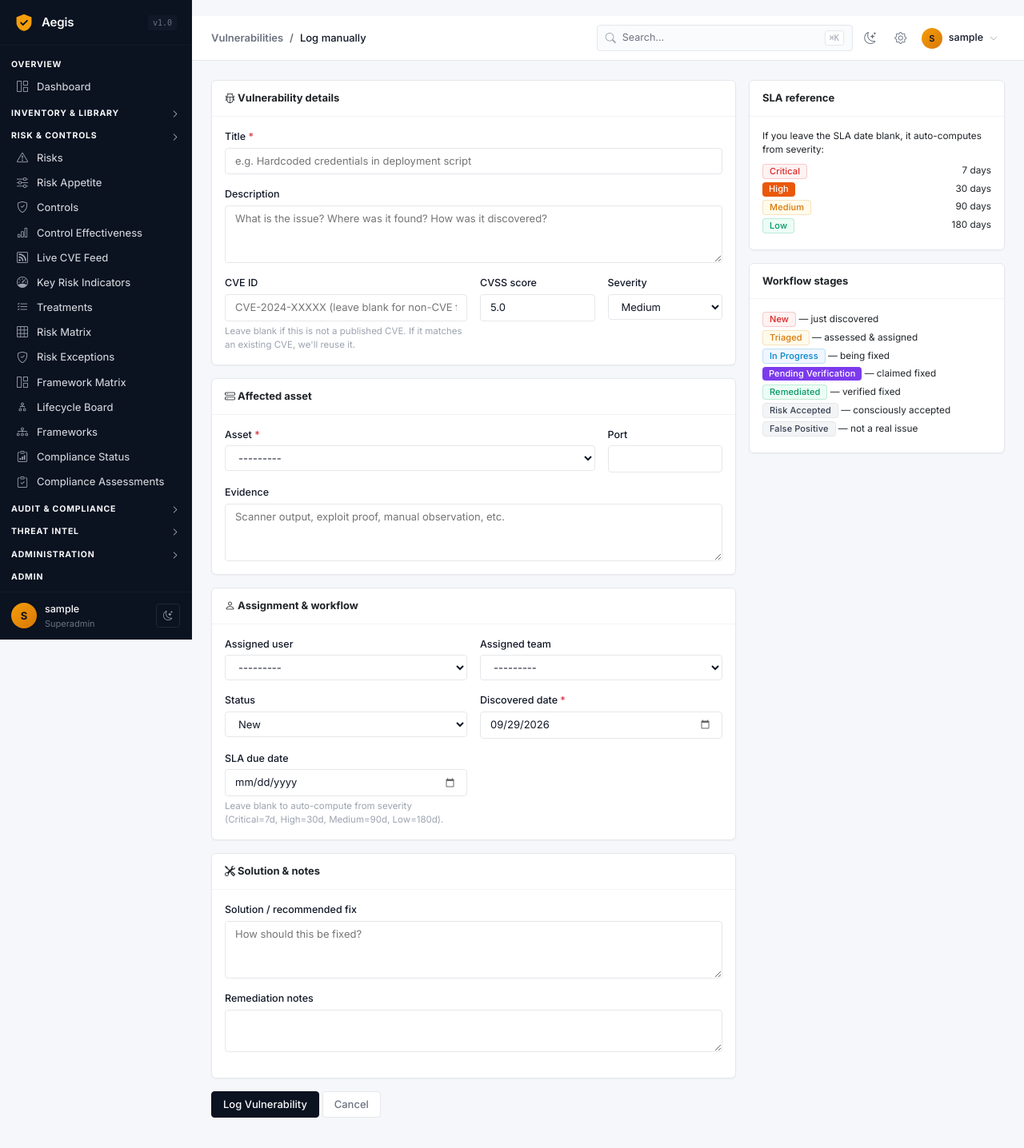
After one commit to SujalAdhikari-Hacker/GRC-Nexus, a Django app: page /vulnerabilities/manual/new/ in a window 1280 px wide. The commit adds this page. Shown: the whole page at 80% size. Run offline with Django 4.2, Linux system fonts and the light colour scheme; the visitor is signed in with stand-in values (Sample User, id 1); data comes from the database, SQL or seed files in the repository; data that the repository does not hold is empty; some libraries are stand-ins or nearby versions.

Commit message:
Add manual vulnerability entry with workflow, SLA, assignment, solution

```diff
--- a/app/templates/base.html
+++ b/app/templates/base.html
@@ -137,6 +137,12 @@
             </a>
             <a href="{% url 'vulnerabilities:finding_list' %}" class="sidebar-link toggle-item" data-section="risk" style="display: none;">
                 <i class="bi bi-bug"></i><span>Vulnerabilities</span>
+            </a>
+            <a href="{% url 'vulnerabilities:manual_create' %}" class="sidebar-link" style="display: flex;">
+                <i class="bi bi-plus-square"></i><span>Log Vulnerability</span>
+            </a>
+                        <a href="{% url 'vulnerabilities:manual_create' %}" class="sidebar-link toggle-item" data-section="risk" style="display: none;">
+                <i class="bi bi-plus-square"></i><span>Log Vulnerability</span>
             </a>
                         <a href="{% url 'vulnerabilities:live_feed' %}" class="sidebar-link toggle-item" data-section="risk" style="display: none;">
                 <i class="bi bi-rss"></i><span>Live CVE Feed</span>
--- /dev/null
+++ b/app/templates/vulnerabilities/manual_entry.html
@@ -0,0 +1,154 @@
+{% extends "base.html" %}
+{% block title %}Log Vulnerability{% endblock %}
+{% block breadcrumb %}
+<nav aria-label="breadcrumb">
+  <ol class="breadcrumb mb-0">
+    <li class="breadcrumb-item"><a href="{% url 'vulnerabilities:finding_list' %}">Vulnerabilities</a></li>
+    <li class="breadcrumb-item active">Log manually</li>
+  </ol>
+</nav>
+{% endblock %}
+
+{% block content %}
+<div class="row g-3">
+    <div class="col-md-8">
+        <form method="post">
+            {% csrf_token %}
+            {% if form.non_field_errors %}<div class="alert alert-danger">{{ form.non_field_errors }}</div>{% endif %}
+
+            <div class="card mb-3">
+                <div class="card-header bg-white"><strong><i class="bi bi-bug"></i> Vulnerability details</strong></div>
+                <div class="card-body">
+                    <div class="mb-3">
+                        <label class="form-label">Title <span class="text-danger">*</span></label>
+                        {{ form.title }}
+                        {% if form.title.errors %}<div class="text-danger small">{{ form.title.errors }}</div>{% endif %}
+                    </div>
+
+                    <div class="mb-3">
+                        <label class="form-label">Description</label>
+                        {{ form.description }}
+                    </div>
+
+                    <div class="row g-3">
+                        <div class="col-md-6">
+                            <label class="form-label">CVE ID</label>
+                            {{ form.cve_id }}
+                            <div class="form-text small">Leave blank if this is not a published CVE. If it matches an existing CVE, we'll reuse it.</div>
+                        </div>
+                        <div class="col-md-3">
+                            <label class="form-label">CVSS score</label>
+                            {{ form.cvss_score }}
+                        </div>
+                        <div class="col-md-3">
+                            <label class="form-label">Severity</label>
+                            {{ form.cvss_severity }}
+                        </div>
+                    </div>
+                </div>
+            </div>
+
+            <div class="card mb-3">
+                <div class="card-header bg-white"><strong><i class="bi bi-hdd-stack"></i> Affected asset</strong></div>
+                <div class="card-body">
+                    <div class="row g-3">
+                        <div class="col-md-9">
+                            <label class="form-label">Asset <span class="text-danger">*</span></label>
+                            {{ form.asset }}
+                            {% if form.asset.errors %}<div class="text-danger small">{{ form.asset.errors }}</div>{% endif %}
+                        </div>
+                        <div class="col-md-3">
+                            <label class="form-label">Port</label>
+                            {{ form.port }}
+                        </div>
+                    </div>
+                    <div class="mt-3">
+                        <label class="form-label">Evidence</label>
+                        {{ form.evidence }}
+                    </div>
+                </div>
+            </div>
+
+            <div class="card mb-3">
+                <div class="card-header bg-white"><strong><i class="bi bi-person"></i> Assignment & workflow</strong></div>
+                <div class="card-body">
+                    <div class="row g-3">
+                        <div class="col-md-6">
+                            <label class="form-label">Assigned user</label>
+                            {{ form.assigned_to }}
+                        </div>
+                        <div class="col-md-6">
+                            <label class="form-label">Assigned team</label>
+                            {{ form.assigned_team }}
+                        </div>
+                        <div class="col-md-6">
+                            <label class="form-label">Status</label>
+                            {{ form.status }}
+                        </div>
+                        <div class="col-md-6">
+                            <label class="form-label">Discovered date <span class="text-danger">*</span></label>
+                            {{ form.discovered_date }}
+                        </div>
+                        <div class="col-md-6">
+                            <label class="form-label">SLA due date</label>
+                            {{ form.sla_due_date }}
+                            <div class="form-text small">{{ form.sla_due_date.help_text }}</div>
+                        </div>
+                    </div>
+                </div>
+            </div>
+
+            <div class="card mb-3">
+                <div class="card-header bg-white"><strong><i class="bi bi-tools"></i> Solution & notes</strong></div>
+                <div class="card-body">
+                    <div class="mb-3">
+                        <label class="form-label">Solution / recommended fix</label>
+                        {{ form.solution }}
+                    </div>
+                    <div class="mb-3">
+                        <label class="form-label">Remediation notes</label>
+                        {{ form.remediation_notes }}
+                    </div>
+                </div>
+            </div>
+
+            <button type="submit" class="btn btn-dark">Log Vulnerability</button>
+            <a href="{% url 'vulnerabilities:finding_list' %}" class="btn btn-outline-secondary">Cancel</a>
+        </form>
+    </div>
+
+    <div class="col-md-4">
+        <div class="card sticky-top" style="top:1rem;">
+            <div class="card-header bg-white"><strong>SLA reference</strong></div>
+            <div class="card-body small">
+                <p class="mb-2">If you leave the SLA date blank, it auto-computes from severity:</p>
+                <div class="d-flex justify-content-between mb-1"><span class="badge bg-danger">Critical</span><span>7 days</span></div>
+                <div class="d-flex justify-content-between mb-1"><span class="badge" style="background:#EA580C; color:#fff;">High</span><span>30 days</span></div>
+                <div class="d-flex justify-content-between mb-1"><span class="badge bg-warning text-dark">Medium</span><span>90 days</span></div>
+                <div class="d-flex justify-content-between mb-1"><span class="badge bg-success">Low</span><span>180 days</span></div>
+            </div>
+        </div>
+
+        <div class="card mt-3">
+            <div class="card-header bg-white"><strong>Workflow stages</strong></div>
+            <div class="card-body small">
+                <div class="mb-1"><span class="badge bg-danger">New</span> — just discovered</div>
+                <div class="mb-1"><span class="badge bg-warning text-dark">Triaged</span> — assessed & assigned</div>
+                <div class="mb-1"><span class="badge bg-info text-dark">In Progress</span> — being fixed</div>
+                <div class="mb-1"><span class="badge" style="background:#7C3AED; color:#fff;">Pending Verification</span> — claimed fixed</div>
+                <div class="mb-1"><span class="badge bg-success">Remediated</span> — verified fixed</div>
+                <div class="mb-1"><span class="badge bg-secondary">Risk Accepted</span> — consciously accepted</div>
+                <div class="mb-1"><span class="badge bg-secondary">False Positive</span> — not a real issue</div>
+            </div>
+        </div>
+    </div>
+</div>
+
+<style>
+    input[type="text"], input[type="date"], input[type="number"], select, textarea {
+        width: 100%; padding: .375rem .75rem;
+        border: 1px solid var(--border); border-radius: var(--r-sm);
+        background: var(--surface); color: var(--text); font-size: 13px;
+    }
+</style>
+{% endblock %}
--- a/app/vulnerabilities/forms.py
+++ b/app/vulnerabilities/forms.py
@@ -1 +1,80 @@
-# Part 2 will fill this in
+from datetime import timedelta
+
+from django import forms
+from django.utils import timezone
+
+from .models import Vulnerability, Finding
+
+
+class ManualVulnerabilityForm(forms.Form):
+    """
+    Combined manual entry: creates a Vulnerability record + a Finding on an asset.
+    """
+    # ---- Vulnerability fields ----
+    title = forms.CharField(
+        max_length=500,
+        widget=forms.TextInput(attrs={'placeholder': 'e.g. Hardcoded credentials in deployment script'}),
+        help_text='Short name for the vulnerability'
+    )
+    description = forms.CharField(
+        required=False,
+        widget=forms.Textarea(attrs={'rows': 3, 'placeholder': 'What is the issue? Where was it found? How was it discovered?'})
+    )
+    cve_id = forms.CharField(
+        max_length=50, required=False,
+        widget=forms.TextInput(attrs={'placeholder': 'CVE-2024-XXXXX (leave blank for non-CVE findings)'})
+    )
+    cvss_score = forms.DecimalField(
+        max_digits=3, decimal_places=1, min_value=0, max_value=10,
+        initial=5.0
+    )
+    cvss_severity = forms.ChoiceField(
+        choices=Vulnerability.SEVERITY_CHOICES, initial='medium'
+    )
+
+    # ---- Finding fields ----
+    asset = forms.ModelChoiceField(queryset=None)
+    port = forms.CharField(max_length=20, required=False)
+    evidence = forms.CharField(
+        required=False,
+        widget=forms.Textarea(attrs={'rows': 3, 'placeholder': 'Scanner output, exploit proof, manual observation, etc.'})
+    )
+
+    assigned_to = forms.ModelChoiceField(queryset=None, required=False)
+    assigned_team = forms.ModelChoiceField(queryset=None, required=False)
+
+    status = forms.ChoiceField(choices=Finding.STATUS_CHOICES, initial='new')
+    discovered_date = forms.DateField(
+        widget=forms.DateInput(attrs={'type': 'date'}), initial=timezone.now().date
+    )
+    sla_due_date = forms.DateField(
+        required=False, widget=forms.DateInput(attrs={'type': 'date'}),
+        help_text='Leave blank to auto-compute from severity (Critical=7d, High=30d, Medium=90d, Low=180d).'
+    )
+    solution = forms.CharField(
+        required=False,
+        widget=forms.Textarea(attrs={'rows': 3, 'placeholder': 'How should this be fixed?'})
+    )
+    remediation_notes = forms.CharField(
+        required=False,
+        widget=forms.Textarea(attrs={'rows': 2})
+    )
+
+    def __init__(self, *args, **kwargs):
+        super().__init__(*args, **kwargs)
+        from assets.models import Asset
+        from core.models import User, Department
+
+        self.fields['asset'].queryset = Asset.objects.filter(is_active=True).order_by('asset_id')
+        self.fields['assigned_to'].queryset = User.objects.filter(is_active=True).order_by('username')
+        self.fields['assigned_team'].queryset = Department.objects.all().order_by('name')
+
+    def clean(self):
+        cleaned = super().clean()
+        cve_id = (cleaned.get('cve_id') or '').strip()
+        if cve_id:
+            # Check for existing CVE
+            existing = Vulnerability.objects.filter(cve_id__iexact=cve_id).first()
+            if existing:
+                cleaned['existing_vulnerability'] = existing
+        return cleaned
--- a/app/vulnerabilities/urls.py
+++ b/app/vulnerabilities/urls.py
@@ -4,6 +4,7 @@ from .views import (
     VulnerabilityListView, VulnerabilityDetailView,
     enrich_vulnerability_view, cascade_finding_view,
     LiveCVEFeedView,
+    ManualVulnerabilityCreateView,
 )
 
 app_name = 'vulnerabilities'
@@ -11,6 +12,7 @@ app_name = 'vulnerabilities'
 urlpatterns = [
     path('', FindingListView.as_view(), name='finding_list'),
     path('live/', LiveCVEFeedView.as_view(), name='live_feed'),
+    path('manual/new/', ManualVulnerabilityCreateView.as_view(), name='manual_create'),
     path('findings/<int:pk>/', FindingDetailView.as_view(), name='finding_detail'),
     path('findings/<int:pk>/create-risk/', cascade_finding_view, name='finding_cascade'),
     path('cves/', VulnerabilityListView.as_view(), name='vulnerability_list'),
--- a/app/vulnerabilities/views.py
+++ b/app/vulnerabilities/views.py
@@ -220,3 +220,72 @@ class LiveCVEFeedView(LoginRequiredMixin, ListView):
         ctx['kev_filter'] = self.request.GET.get('kev', '')
         ctx['days_filter'] = self.request.GET.get('days', '')
         return ctx
+
+
+# ============================================================
+# MANUAL VULNERABILITY ENTRY
+# ============================================================
+
+from django.contrib.auth.mixins import LoginRequiredMixin as _LRM5
+from django.views.generic import FormView as _FV5
+from django.urls import reverse_lazy as _RL5
+from .forms import ManualVulnerabilityForm
+from django.utils import timezone as _tz5
+
+
+class ManualVulnerabilityCreateView(_LRM5, _FV5):
+    form_class = ManualVulnerabilityForm
+    template_name = 'vulnerabilities/manual_entry.html'
+    success_url = _RL5('vulnerabilities:finding_list')
+
+    def form_valid(self, form):
+        data = form.cleaned_data
+
+        # Reuse existing vulnerability if CVE matches, else create new
+        existing = data.get('existing_vulnerability')
+        if existing:
+            vuln = existing
+        else:
+            cve_id = (data.get('cve_id') or '').strip() or None
+            vuln = Vulnerability.objects.create(
+                cve_id=cve_id,
+                title=data['title'][:500],
+                description=data.get('description', ''),
+                cvss_score=data['cvss_score'],
+                cvss_severity=data['cvss_severity'],
+                source='manual',
+            )
+
+        # Compute SLA if not given
+        sla = data.get('sla_due_date')
+        if not sla:
+            from datetime import timedelta
+            days = Finding.SLA_DAYS.get(data['cvss_severity'], 90)
+            sla = data['discovered_date'] + timedelta(days=days)
+
+        finding = Finding(
+            vulnerability=vuln,
+            asset=data['asset'],
+            owner_dept=data['asset'].owner_dept,
+            port=data.get('port', ''),
+            evidence=data.get('evidence', ''),
+            status=data['status'],
+            discovered_date=data['discovered_date'],
+            sla_due_date=sla,
+            assigned_to=data.get('assigned_to'),
+            assigned_team=data.get('assigned_team'),
+            solution=data.get('solution', ''),
+            remediation_notes=data.get('remediation_notes', ''),
+        )
+        finding.save()
+
+        messages.success(self.request, f'Vulnerability logged: {vuln} on {finding.asset.asset_id}')
+        return redirect('vulnerabilities:finding_detail', pk=finding.pk)
+
+    def get_initial(self):
+        return {
+            'discovered_date': _tz5.now().date(),
+            'status': 'new',
+            'cvss_severity': 'medium',
+            'cvss_score': 5.0,
+        }
```
Also changed, not shown: app/templates/vulnerabilities/finding_detail.html (+84 -50 lines), app/templates/vulnerabilities/finding_list.html (+42 -19 lines), app/vulnerabilities/admin.py (+58 -5 lines), app/vulnerabilities/models.py (+116 -12 lines), app/vulnerabilities/migrations/0003_finding_assigned_team_finding_sla_due_date_and_more.py (added).
